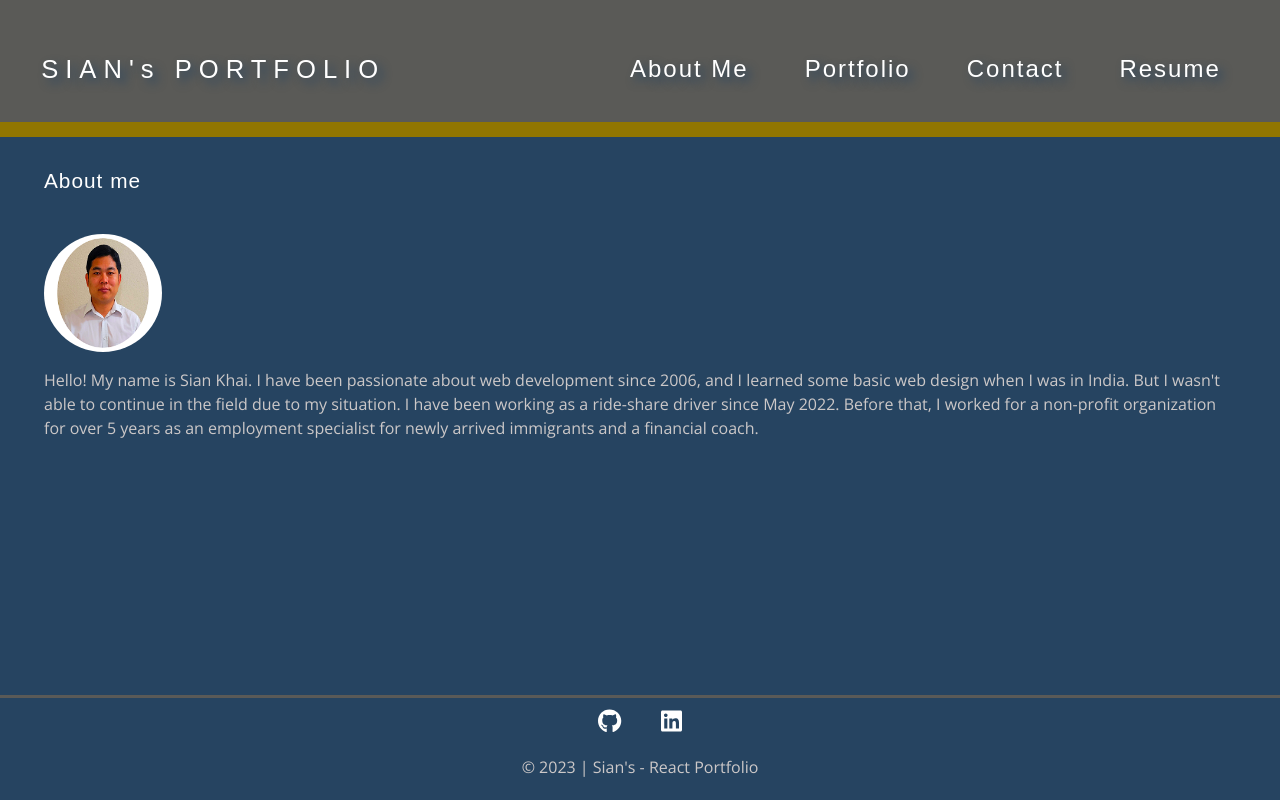
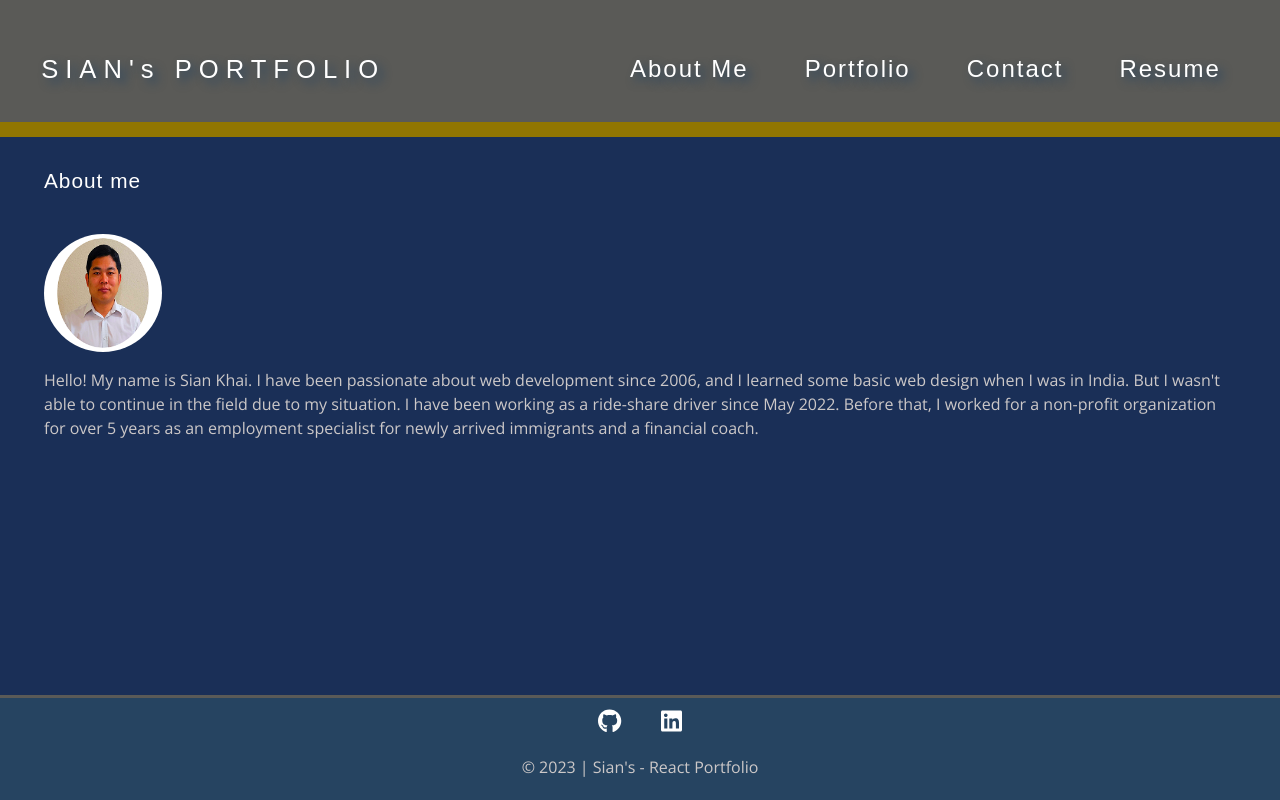
Before and after one commit to SKhai77/my-react-portfolio, a React (Vite) app: page / in a window 1280 px wide. Built offline with nearby package versions, Linux system fonts and the light colour scheme; a web font is replaced by a local one.

Commit message:
Change the background color

```diff
--- a/src/index.css
+++ b/src/index.css
@@ -7,6 +7,6 @@
     color: #ccc8c8;
     margin: 0;
     padding: 0;
-    background-color: #264461;
+    background-color: #1a2f57;
     min-height: 100vh;
   }
```
